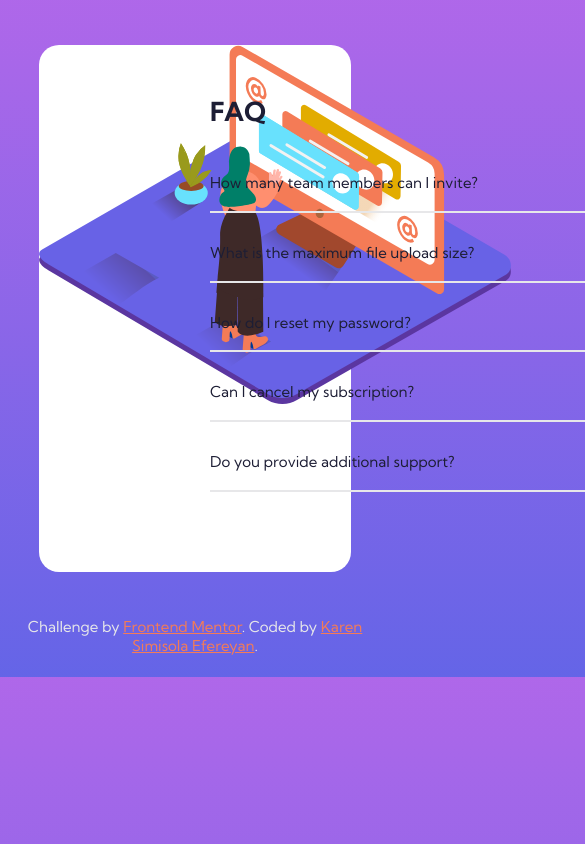
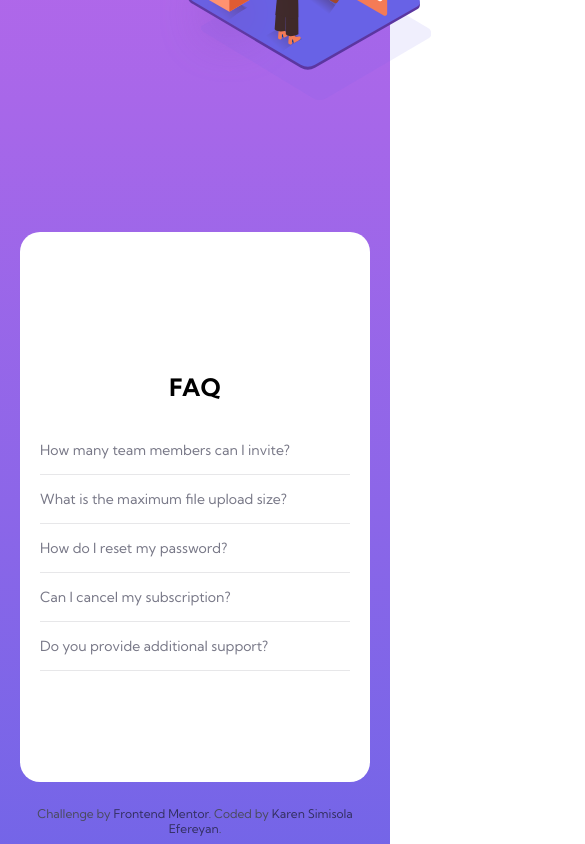
Before and after one commit to karenefereyan/faq-accordion, a plain HTML site: page index.html in a window 390 px wide. Shown: the top 844 px of the page, 585 px wide, since content can reach past the window. Drawn offline with Linux system fonts and the light colour scheme.

Commit message:
Testing responsiveness

```diff
--- a/css/styles.css
+++ b/css/styles.css
@@ -17,81 +17,229 @@
     box-sizing: border-box;
 }
 
-body{
-    font-size: 15px;
-    font-family: 'Kumbh Sans', sans-serif;
-    background:linear-gradient(hsl(273, 75%, 66%), hsl(240, 73%, 65%));
-}
-
 ul{
     list-style: none;
 }
 
+body{
+    font-family: "Kumbh Sans", sans-serif;;
+    font-size: 12px;
+    background: linear-gradient(180deg, var(--bg-gradient-violet),
+    var(--bg-gradient-blue));
+    height: 100vh;
+    background-repeat: no-repeat;
+    background-size: cover;
+    overflow: hidden;
+    margin: 10px 250px;
+    display: flex;
+    flex-direction: column;
+    justify-content: center;
+    align-items: center;
+}
+
 .container{
-    background: var(--divider-blue);
-    width: 80%;
-    margin: 3em auto;
-    height: auto;
+    width: 1000px;
+    background: #fff;
     display: flex;
-    background-color: #fff;
+    height: 80%;
     border-radius: 20px;
 }
 
-.text-container,
 .image-container{
     max-width: 50%;
-    height: 100%;
+    position: relative;
+}
+
+.pattern-image{
+    position: relative;
+    overflow: hidden;
+}
+
+.pattern-img{
+    position: relative;
+    width: 900px;
+    height: 900px;
+    top: -280px;
+    left: -495px;
+}
+
+.pattern-image::before{
+    content: "";
+    background: url("/images/illustration-woman-online-desktop.svg") no-repeat
+    center center/cover;
+    position: absolute;
+    width: 490px;
+    height: 370px;
+    top: 50px;
+    left: -115px;
+    z-index: 10;
+}
+
+.image-container::after{
+    content:"";
+    background: url("/images/illustration-box-desktop.svg") no-repeat
+    center center/cover;
+    position: absolute;
+    width: 200px;
+    height: 200px;
+    top: 205px;
+    left: -98px;
+    z-index: 10;
 }
 
 .text-container{
-    padding: 50px 30px 50px 15px;
+    max-width: 50%;
+    display: flex;
+    flex-direction: column;
+    overflow:hidden;
+
 }
 
-.text-container h1{
-    color: var(--text-desaturated-blue);
-    font-size: 1.75em;
+.wrapper {
+    margin: 70px 20px;
 }
 
-.text-container ul{
-    margin-top: 3em;
+.wrapper h2{
+    color: var(--text-desaturated-blue);
+    font-size: 2.5em;
+    font-weight: bold;
 }
 
-.text-container li{
-    margin-bottom: 2em;
-    border-bottom: 2px solid var(--divider-blue);
+.wrapper ul{
+    margin-top: 1.5em;
     width: 400px;
+    max-height: 300px;
+    overflow:auto;
 }
 
-.accordion{
+.wrapper li{
+    border-bottom: 1px solid var(--divider-blue);
+    padding: 15px 0;
+}
+
+.wrapper .accordion{
     display: flex;
     justify-content: space-between;
-    margin-bottom: 1.25em;
-    color: var(--text-desaturated-blue);
+    align-items: center;
+    margin-top: 10px 20px 0 0;
 }
 
-.panel{
-    display: none;
-    margin-top: 1.5em;
-    padding-bottom: 1.15em;
-    line-height: 1.5em;
+.wrapper .accordion p{
     font-size: 14px;
     color: var(--darker-grayish-blue);
+    font-weight: 400;
 }
 
-.show{
-    display: block;
+.dropwdown{
+    width: 10px;
+    height: 8px;
+    margin-right: 15px;
 }
 
-.bold{
-    font-weight: bold;
+.wrapper .panel{
+    width: 80%;
+    line-height: 1.5;
+    color: var(--dark-grayish-blue);
+    margin-top: 1em;
+    font-size: 1em;
+    display: none;
+}
+
+.wrapper .panel:hover{
+    color: var(--text-soft-red);
 }
 
 .attribution{
     text-align: center;
-    margin-bottom: 1.5em;
-    color: var(--divider-blue);
+    margin-top: 2em;
+    color: var(--dark-grayish-blue);
 }
 
-.attribution a{
-    color: var(--text-soft-red);
+.attribution a {
+    color: var(--text-desaturated-blue);
+    opacity: .75;
+    text-decoration: none;
 }
+
+@media screen and (max-width:1024px){
+    body{
+        margin: 10px 100px;
+    }
+    .container{
+        max-width: 900px;
+    }
+}
+
+@media screen and (max-width:900px){
+    body{
+        margin: 50px 0;
+
+    }
+    .container{
+        max-width: 700px;
+    }
+}
+
+@media screen and (max-width:768px){
+    body{
+        margin: 70px 20px;
+        overflow:auto;
+        height: 110vh;
+    }
+    .container{
+        max-width: 100%;
+        /* margin: 70px 20px; */
+        height: 550px;
+    }
+
+  .image-container {
+        width: 0;
+        height: 0;
+  }
+  .pattern-img{
+      display: none;
+  }
+  .image-container::after{
+      display: none;
+  }
+  .text-container{
+    margin: 70px auto;
+    max-width: 100%;
+    height: 100%;
+    overflow: hidden;
+    position: relative;
+    text-align: center;
+  }
+
+  .container::after{
+      content: "";
+      background: url("/images/illustration-woman-online-mobile.svg") no-repeat
+      center center/cover;
+      position: absolute;
+      top: -105px;
+      left: 160px;
+      width: 260px;
+      height: 189px;
+      z-index: 10;
+  }
+
+  .container::before {
+    content: " ";
+    background: url("/images/bg-pattern-mobile.svg") no-repeat center
+      center/cover;
+    position: absolute;
+    top: 0px;
+    left: 201px;
+    width: 230px;
+    height: 100px;
+  }
+
+  .wrapper ul{
+      max-width: 350px;
+      margin: 2em auto;
+  }
+  .wrapper {
+    margin: 70px 20px;
+    overflow: hidden;
+  }
+}
--- a/index.html
+++ b/index.html
@@ -12,26 +12,26 @@
 
   <title>Frontend Mentor | FAQ Accordion Card</title>
   <link rel="stylesheet" href="https://cdnjs.cloudflare.com/ajax/libs/font-awesome/5.15.3/css/all.min.css">
-  <link rel="stylesheet" href="css/styles.css">
+  <link rel="stylesheet" href="./css/styles.css">
 </head>
 <body>
 
   <div class="container">
     <div class="image-container">
-      <img src="images/illustration-woman-online-desktop.svg"
-      class="positioned-woman" alt="woman online">
-      <!-- <img src="images/illustration-box-desktop.svg"
-      class="positioned-box" alt="Box"> -->
+      <div class="pattern-image">
+        <img class="pattern-img" src="./images/bg-pattern-desktop.svg" alt="Mobile pattern background">
+      </div>
+
     </div>
+
     <div class="text-container">
+      <div class="wrapper">
       <h1>FAQ</h1>
       <ul>
         <!-- First FAQ -->
         <li>
           <div class="accordion">
             <p> How many team members can I invite?</p>
-            <!-- <a href="" class="dropdown"><i class="fa fa-angle-down" aria-hidden="true"></i></a> -->
-
             <img src="images/icon-arrow-down.svg" alt="" class="dropdown">
           </div>
           <div class="panel">
@@ -48,6 +48,7 @@
             <p>What is the maximum file upload size?</p>
             <img src="images/icon-arrow-down.svg" alt="" class="dropdown">
           </div>
+
           <div class="panel">
             <p>
               No more than 2GB. All files in your account must fit
@@ -103,12 +104,13 @@
       </ul>
     </div>
   </div>
+ </div>
 
   <div class="attribution">
     Challenge by <a href="https://www.frontendmentor.io?ref=challenge" target="_blank">Frontend Mentor</a>.
     Coded by <a href="#">Karen Simisola Efereyan</a>.
   </div>
 
-  <script src="script.js"></script>
+  <script src="./script.js"></script>
 </body>
 </html>
--- a/script.js
+++ b/script.js
@@ -1,12 +1,34 @@
-let icons = document.getElementsByClassName("dropdown");
-let boldText = document.querySelectorAll(".accordion");
-let i;
-let j;
-let a;
+let arrows = document.querySelectorAll(".dropdown");
 
-for(i=0; i<icons.length; i++){
-    icons[i].addEventListener("click", function(){
-        let panelText = this.parentElement.nextElementSibling;
-        panelText.classList.toggle("show");
-    })
+//Loop through all the question items and show the answer
+const arrowloop = arrows.forEach(e => {
+    e.addEventListener("click", displayText);
+});
+
+
+function displayText(e){
+    const listContainer = e.target.parentElement.parentElement;
+    const arrow = e.target;
+
+
+    console.log("List container is", listContainer);
+    console.log("arrow is", arrow);
+
+    const questionHeading  = listContainer.querySelector(".accordion p");
+    const answer = listContainer.querySelector(".panel");
+
+    console.log("Answer is", answer);
+    console.log("Heading is", questionHeading);
+
+    if (answer.style.display === "block") {
+        answer.style.display = "none";
+        questionHeading.style.color = "hsl(240, 6%, 50%)";
+        questionHeading.style.fontWeight="normal";
+        arrow.style.transform = "rotate(0deg)";
+      } else {
+        answer.style.display = "block";
+        questionHeading.style.color = "hsl(237, 12%,33%)";
+        questionHeading.style.fontWeight="bold";
+        arrow.style.transform = "rotate(180deg)";
+      }
 }
```
Also changed, not shown: app.js (added, +25 -0 lines).
